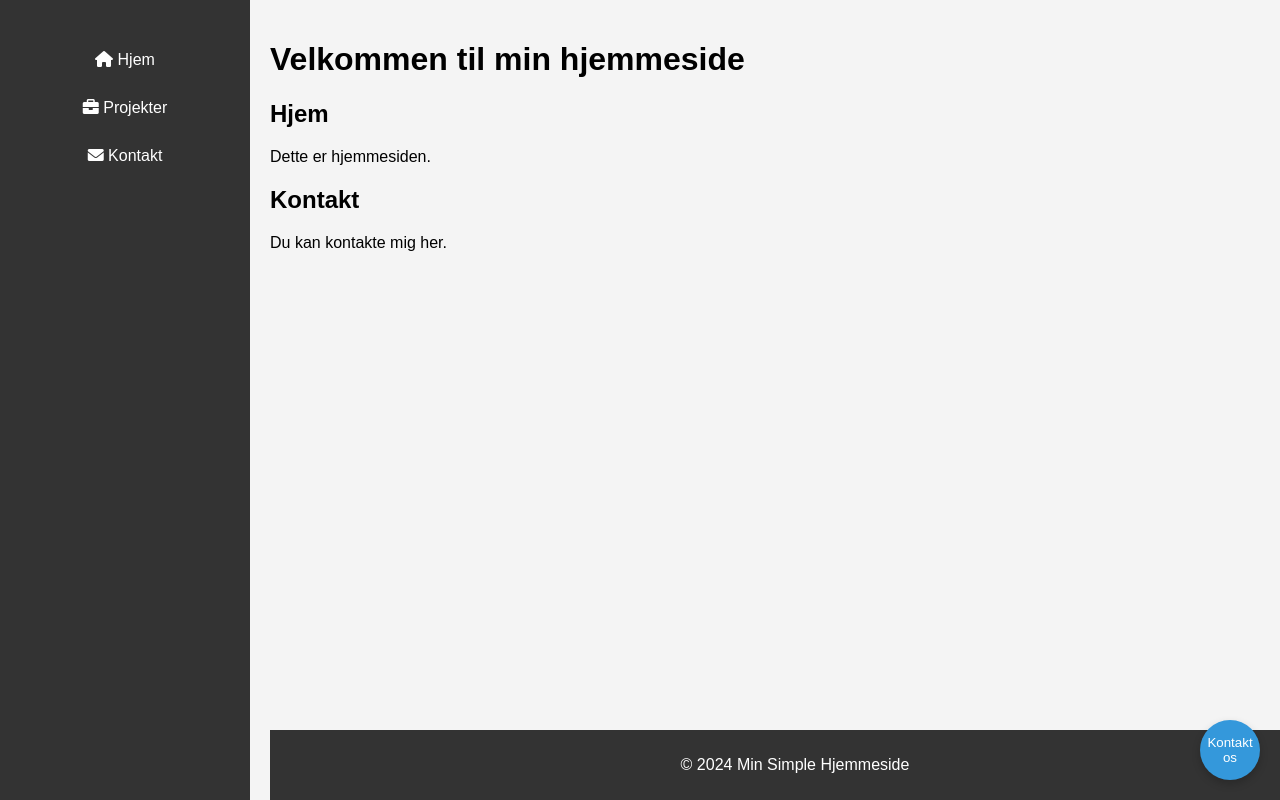
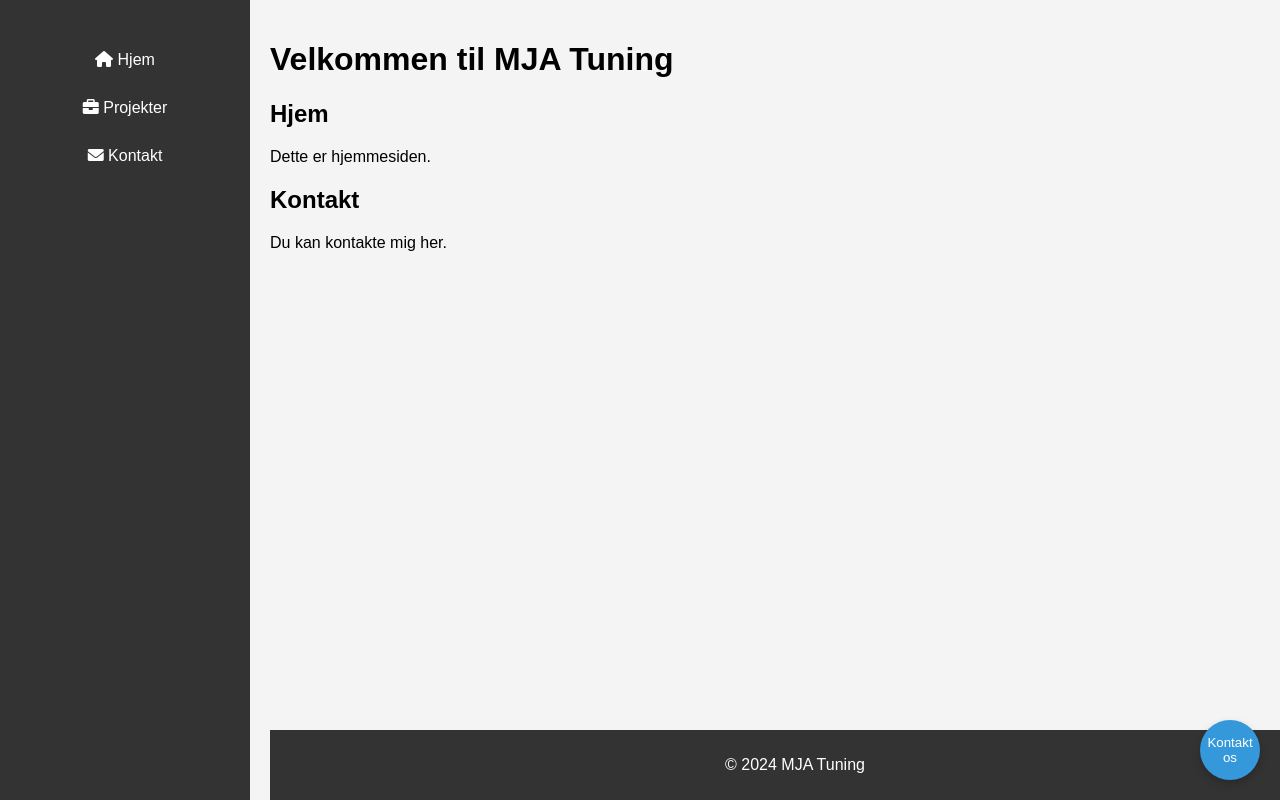
Before and after one commit to MaxThePixeI/Website, a plain HTML site: page index.html in a window 1280 px wide. Drawn offline with Linux system fonts and the light colour scheme.

Commit message:
Update index.html

```diff
--- a/index.html
+++ b/index.html
@@ -3,7 +3,7 @@
 <head>
     <meta charset="UTF-8">
     <meta name="viewport" content="width=device-width, initial-scale=1.0">
-    <title>Min Hjemmeside</title>
+    <title>MJA Tuning</title>
     <link rel="stylesheet" href="styles.css">
     <link rel="stylesheet" href="https://cdnjs.cloudflare.com/ajax/libs/font-awesome/6.0.0-beta3/css/all.min.css">
 </head>
@@ -17,7 +17,7 @@
     </div>
     <div class="content">
         <header>
-            <h1>Velkommen til min hjemmeside</h1>
+            <h1>Velkommen til MJA Tuning</h1>
         </header>
         <section id="home">
             <h2>Hjem</h2>
@@ -28,7 +28,7 @@
             <p>Du kan kontakte mig her.</p>
         </section>
         <footer>
-            <p>&copy; 2024 Min Simple Hjemmeside</p>
+            <p>&copy; 2024 MJA Tuning</p>
         </footer>
     </div>
     <div id="loading" class="spinner"></div>
```
